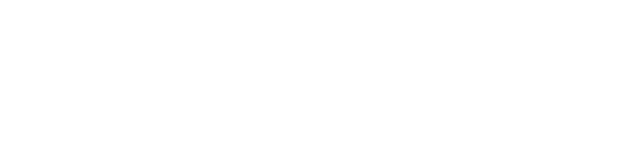
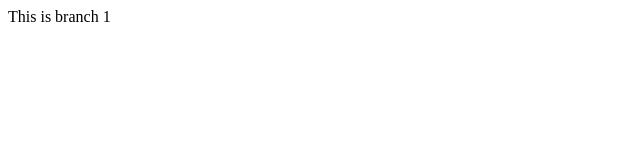
Before and after one commit to vatsalrishabh/branching-mergin, a plain HTML site: page index.html in a window 1280 px wide. Shown: the whole page, without its empty margins (0-640 px from the left). Drawn offline with Linux system fonts and the light colour scheme.

Commit message:
brach1 first commit

```diff
--- a/index.html
+++ b/index.html
@@ -6,6 +6,6 @@
     <title>GIT HUB</title>
 </head>
 <body>
-
+    This is branch 1
 </body>
 </html>
```
